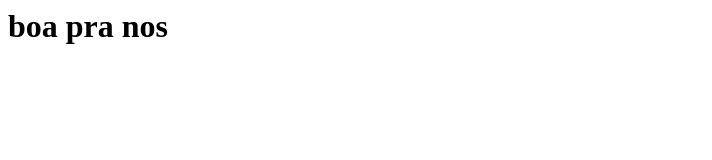
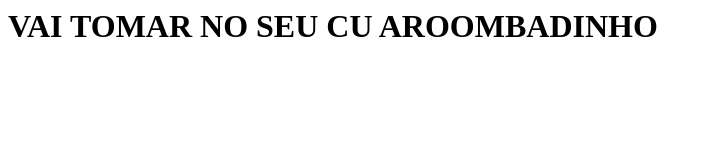
Before and after one commit to Luis-S2/Luis-S2.github.io, a plain HTML site: page index.html in a window 1280 px wide. Shown: the whole page, without its empty margins (0-712 px from the left). Drawn offline with Linux system fonts and the light colour scheme.

Commit message:
Update index.html

```diff
--- a/index.html
+++ b/index.html
@@ -1 +1 @@
-<h1>boa pra nos</h1>
+<h1>VAI TOMAR NO SEU CU AROOMBADINHO</h1>
```
